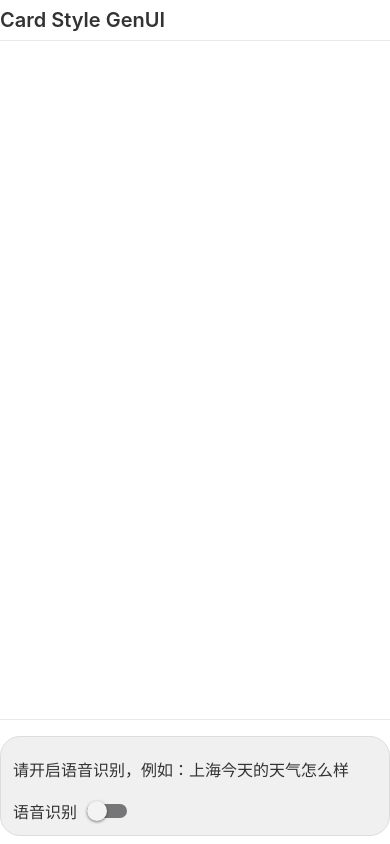
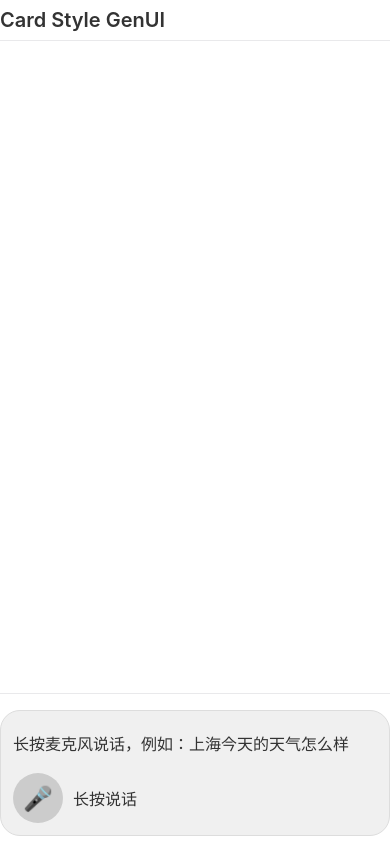
Before and after one commit to demomylove/personalGenui, a React Native app: screen / in a window 390 px wide. Built offline with nearby package versions, Linux system fonts and the light colour scheme.

Commit message:
feat: long press with voice
Change-Id: I8a32a6f022846e106c19d090c05c2b8bad16ead5

```diff
--- a/src/components/VoiceInput.tsx
+++ b/src/components/VoiceInput.tsx
@@ -6,8 +6,8 @@ import {
   StyleSheet,
   ViewStyle,
   ActivityIndicator,
-  Switch,
   Alert,
+  PanResponder,
 } from 'react-native';
 import VoiceInputModule, { VoiceInputEvents } from '../native/VoiceInput';
 import PermissionManager, { PermissionStatus } from '../utils/Permissions';
@@ -43,9 +43,10 @@ const VoiceInput: React.FC<VoiceInputProps> = ({
   const [isInitializing, setIsInitializing] = useState(false);
   const [interimText, setInterimText] = useState('');
   const [isInitialized, setIsInitialized] = useState(false);
-  const [voiceEnabled, setVoiceEnabled] = useState(false);
   const [permissionStatus, setPermissionStatus] = useState<PermissionStatus | null>(initialPermissionStatus);
   const [permissionLoading, setPermissionLoading] = useState(false);
+  const [pressing, setPressing] = useState(false);
+  const [accumulatedText, setAccumulatedText] = useState('');
   const listenersRef = useRef<any[]>([]);
 
   // 初始化ASR
@@ -88,23 +89,35 @@ const VoiceInput: React.FC<VoiceInputProps> = ({
 
     const onAsrResultListener = VoiceInputModule.addEventListener('onAsrResult', (event) => {
       console.log('ASR识别结果:', event.result);
+      // 在长按过程中，只更新临时文本，不累积
+      // 累积逻辑移到onAsrEnd中处理
       setInterimText(event.result);
     });
 
     const onAsrEndListener = VoiceInputModule.addEventListener('onAsrEnd', (event) => {
       console.log('ASR识别结束:', event.finalResult);
+
+      // 在长按过程中，将最终结果累积到总文本中
+      if (pressing && event.finalResult) {
+        setAccumulatedText(prev => prev + event.finalResult);
+      }
+
+      // 清除临时文本
       setInterimText('');
-      if (onChangeText && event.finalResult) {
+
+      // 只有在非长按状态下（即开关模式）才立即处理结果
+      // 长按模式下，我们会在松开手指时处理累积的文本
+      if (!pressing && event.finalResult) {
+        if (onChangeText) {
           onChangeText(event.finalResult);
         }
         // 立即提交，不使用setTimeout
-      if (onSubmitEditing && event.finalResult) {
+        if (onSubmitEditing) {
           onSubmitEditing(event.finalResult);
         }
-      setIsListening(false);
+      }
 
-      // 注意：不再在这里手动重启ASR，因为Android端已经在持续模式下自动重启
-      // 这样可以避免重复启动导致的冲突
+      // duplexSwitch=true模式下，引擎会自动持续识别，不需要手动重启
     });
 
     const onAsrErrorListener = VoiceInputModule.addEventListener('onAsrError', (event) => {
@@ -128,7 +141,7 @@ const VoiceInput: React.FC<VoiceInputProps> = ({
       listenersRef.current.forEach(listener => listener.remove());
       listenersRef.current = [];
     };
-  }, [isInitialized, onChangeText, onSubmitEditing, voiceEnabled]);
+  }, [isInitialized, onChangeText, onSubmitEditing, pressing]);
 
   // 开始语音识别
   const startListening = async () => {
@@ -242,24 +255,56 @@ const VoiceInput: React.FC<VoiceInputProps> = ({
     return false;
   };
 
-  // 语音开关切换
-  const toggleVoiceSwitch = async (enabled: boolean) => {
-    if (enabled) {
-      // 开启语音识别前先检查权限
+  // 处理长按开始
+  const handlePressIn = async () => {
+    if (!isInitialized || isListening) return;
+
+    // 检查权限
     const hasPermission = await checkAndRequestPermission();
     if (hasPermission) {
-        setVoiceEnabled(true);
+      setPressing(true);
       startListening();
-      } else {
-        // 权限获取失败，保持开关关闭状态
-        setVoiceEnabled(false);
-      }
-    } else {
-      // 关闭语音识别
-      setVoiceEnabled(false);
-      stopListening();
     }
   };
+
+  // 处理长按结束
+  const handlePressOut = async () => {
+    setPressing(false);
+    if (isListening) {
+      await stopListening();
+    }
+
+    // 如果有累积的文本，发送给父组件
+    if (accumulatedText.trim()) {
+      if (onChangeText) {
+        onChangeText(accumulatedText.trim());
+      }
+      if (onSubmitEditing) {
+        onSubmitEditing(accumulatedText.trim());
+      }
+      // 清空累积的文本
+      setAccumulatedText('');
+    }
+  };
+
+  // 创建PanResponder来处理长按
+  const panResponder = useRef(
+    PanResponder.create({
+      onStartShouldSetPanResponder: () => true,
+      onStartShouldSetPanResponderCapture: () => true,
+      onMoveShouldSetPanResponder: () => false,
+      onMoveShouldSetPanResponderCapture: () => false,
+      onPanResponderReject: () => {
+        handlePressOut();
+      },
+      onPanResponderGrant: () => {
+        handlePressIn();
+      },
+      onPanResponderRelease: () => {
+        handlePressOut();
+      },
+    })
+  ).current;
 
   // 获取权限状态文本
   const getPermissionStatusText = () => {
@@ -282,7 +327,7 @@ const VoiceInput: React.FC<VoiceInputProps> = ({
     <View style={[styles.container, style]}>
       <View style={styles.statusContainer}>
         <Text style={styles.statusText}>
-          {interimText || value || placeholder}
+          {pressing ? (accumulatedText + interimText || '正在录音...') : (interimText || value || placeholder)}
         </Text>
         {permissionLoading && (
           <ActivityIndicator
@@ -294,15 +339,29 @@ const VoiceInput: React.FC<VoiceInputProps> = ({
       </View>
 
       <View style={styles.controlContainer}>
-        <View style={styles.switchContainer}>
-          <Text style={styles.switchLabel}>语音识别</Text>
-          <Switch
-            value={voiceEnabled}
-            onValueChange={toggleVoiceSwitch}
+        <View style={styles.micContainer}>
+          <TouchableOpacity
+            style={[
+              styles.micButton,
+              isListening && styles.micButtonActive,
+              pressing && styles.micButtonPressing,
+              (disabled || isInitializing || !isInitialized || permissionLoading) && styles.micButtonDisabled
+            ]}
+            onPressIn={handlePressIn}
+            onPressOut={handlePressOut}
             disabled={disabled || isInitializing || !isInitialized || permissionLoading}
-            trackColor={{ false: '#767577', true: '#007AFF' }}
-            thumbColor={voiceEnabled ? '#ffffff' : '#f4f3f4'}
-          />
+            {...panResponder.panHandlers}
+          >
+            <Text style={[
+              styles.micIcon,
+              isListening && styles.micIconActive
+            ]}>
+              🎤
+            </Text>
+          </TouchableOpacity>
+          <Text style={styles.micHintText}>
+            {isListening ? '正在录音...' : '长按说话'}
+          </Text>
         </View>
 
         {getPermissionStatusText() ? (
@@ -360,15 +419,50 @@ const styles = StyleSheet.create({
     alignItems: 'center',
     justifyContent: 'space-between',
   },
-  switchContainer: {
+  micContainer: {
     flexDirection: 'row',
     alignItems: 'center',
     flex: 1,
   },
-  switchLabel: {
+  micButton: {
+    width: 50,
+    height: 50,
+    borderRadius: 25,
+    backgroundColor: '#007AFF',
+    justifyContent: 'center',
+    alignItems: 'center',
+    marginRight: 10,
+    shadowColor: '#000',
+    shadowOffset: {
+      width: 0,
+      height: 2,
+    },
+    shadowOpacity: 0.1,
+    shadowRadius: 3,
+    elevation: 3,
+  },
+  micButtonActive: {
+    backgroundColor: '#FF3B30',
+  },
+  micButtonPressing: {
+    transform: [{ scale: 0.95 }],
+    shadowOpacity: 0.2,
+  },
+  micButtonDisabled: {
+    backgroundColor: '#ccc',
+    shadowOpacity: 0,
+    elevation: 0,
+  },
+  micIcon: {
+    fontSize: 24,
+    color: '#fff',
+  },
+  micIconActive: {
+    fontSize: 20,
+  },
+  micHintText: {
     fontSize: 16,
     color: '#333',
-    marginRight: 10,
   },
   permissionButton: {
     paddingHorizontal: 12,
@@ -387,24 +481,6 @@ const styles = StyleSheet.create({
     color: '#FF3B30',
     marginTop: 4,
   },
-  micButton: {
-    width: 40,
-    height: 40,
-    borderRadius: 20,
-    backgroundColor: '#007AFF',
-    justifyContent: 'center',
-    alignItems: 'center',
-    marginLeft: 10,
-  },
-  micButtonActive: {
-    backgroundColor: '#FF3B30',
-  },
-  micButtonDisabled: {
-    backgroundColor: '#ccc',
-  },
-  micIcon: {
-    fontSize: 20,
-  },
 });
 
 export default VoiceInput;
--- a/src/screens/MainScreen.tsx
+++ b/src/screens/MainScreen.tsx
@@ -182,7 +182,7 @@ export default function MainScreen({
           style={styles.voiceInput}
           value={input}
           onChangeText={setInput}
-          placeholder="请开启语音识别，例如：上海今天的天气怎么样"
+          placeholder="长按麦克风说话，例如：上海今天的天气怎么样"
           onSubmitEditing={(text) => {
             const content = text || input;
             if (content.trim()) {
```
Also changed, not shown: 1 other file (tests, documents, lock files or other folders). Lines whose indentation alone changed are shown as unchanged.
